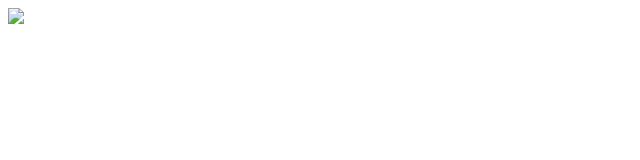
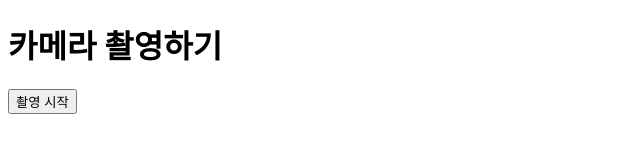
Before and after one commit to hyeonseo-chae/IoTPi, a plain HTML site: page index.html in a window 1280 px wide. Shown: the whole page, without its empty margins (0-640 px from the left). Drawn offline with Linux system fonts and the light colour scheme.

Commit message:
Update index.html

```diff
--- a/index.html
+++ b/index.html
@@ -1,8 +1,13 @@
-<html>
+<!doctype html>
+<html lang="ko">
   <head>
-    <title>Raspberry Pi camera Test</title>
+    <meta charset="utf-8">
+    <title>Raspberry Pi Camera Test</title>
   </head>
   <body>
-    <img src="capture.jpg" />
+    <h1>카메라 촬영하기</h1>
+    <form action="/cgi-bin/capture.cgi" method="post">
+      <button type="submit">촬영 시작</button>
+    </form>
   </body>
 </html>
```
